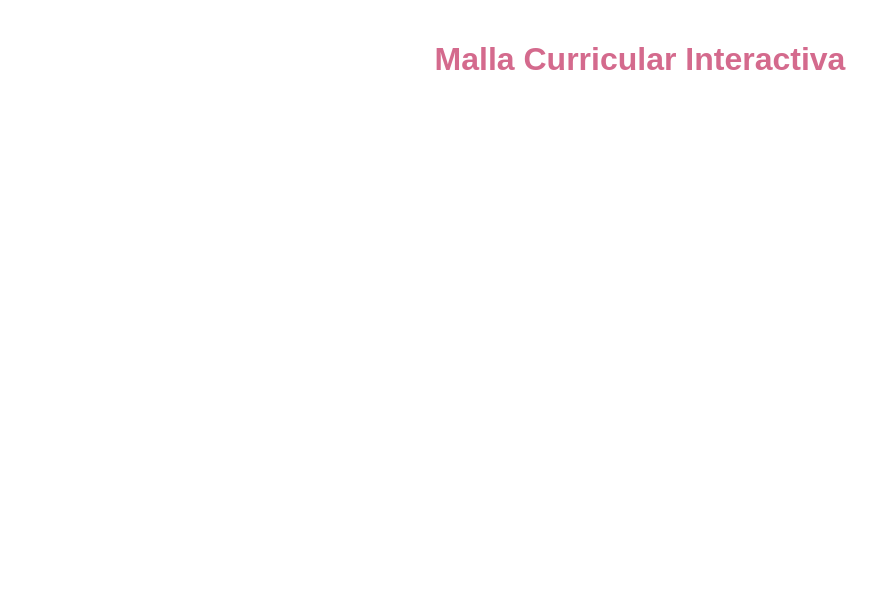
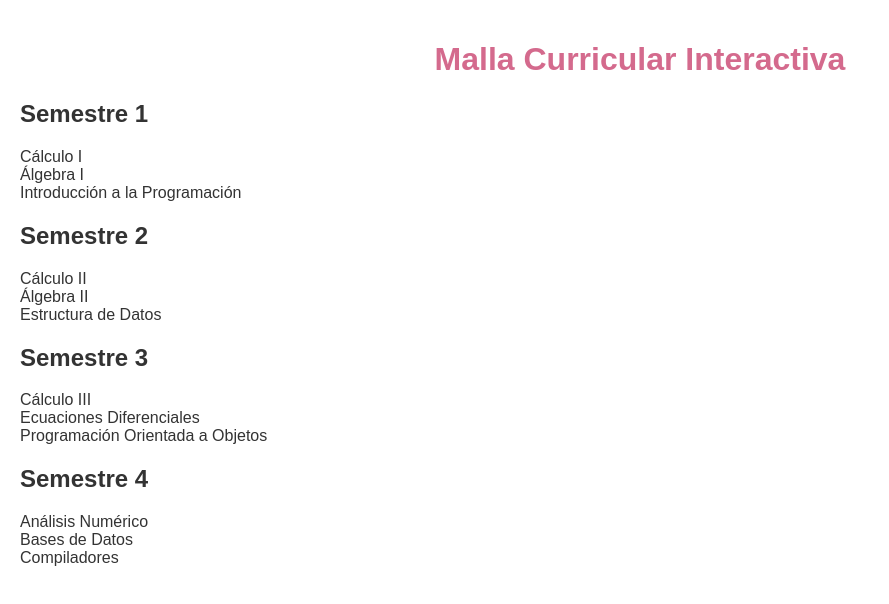
Before and after one commit to lxly-vm/Malla-Curricular, a plain HTML site: page index.html in a window 1280 px wide. Shown: the whole page, without its empty margins (0-889 px from the left). Drawn offline with Linux system fonts and the light colour scheme.

Commit message:
Update index.html

```diff
--- a/index.html
+++ b/index.html
@@ -8,7 +8,35 @@
 </head>
 <body>
   <h1>Malla Curricular Interactiva</h1>
-  <div id="malla"></div>
+
+  <div class="semester">
+    <h2>Semestre 1</h2>
+    <div class="course" data-code="calculo1">Cálculo I</div>
+    <div class="course" data-code="algebra1">Álgebra I</div>
+    <div class="course" data-code="introprog">Introducción a la Programación</div>
+  </div>
+
+  <div class="semester">
+    <h2>Semestre 2</h2>
+    <div class="course" data-code="calculo2" data-prereqs="calculo1">Cálculo II</div>
+    <div class="course" data-code="algebra2" data-prereqs="algebra1">Álgebra II</div>
+    <div class="course" data-code="estructuras" data-prereqs="introprog">Estructura de Datos</div>
+  </div>
+
+  <div class="semester">
+    <h2>Semestre 3</h2>
+    <div class="course" data-code="calculo3" data-prereqs="calculo2">Cálculo III</div>
+    <div class="course" data-code="ecuaciones" data-prereqs="calculo2,algebra2">Ecuaciones Diferenciales</div>
+    <div class="course" data-code="oop" data-prereqs="estructuras">Programación Orientada a Objetos</div>
+  </div>
+
+  <div class="semester">
+    <h2>Semestre 4</h2>
+    <div class="course" data-code="analisis" data-prereqs="calculo3">Análisis Numérico</div>
+    <div class="course" data-code="basesdatos" data-prereqs="estructuras">Bases de Datos</div>
+    <div class="course" data-code="compiladores" data-prereqs="oop">Compiladores</div>
+  </div>
+
   <script src="script.js"></script>
 </body>
 </html>
```
